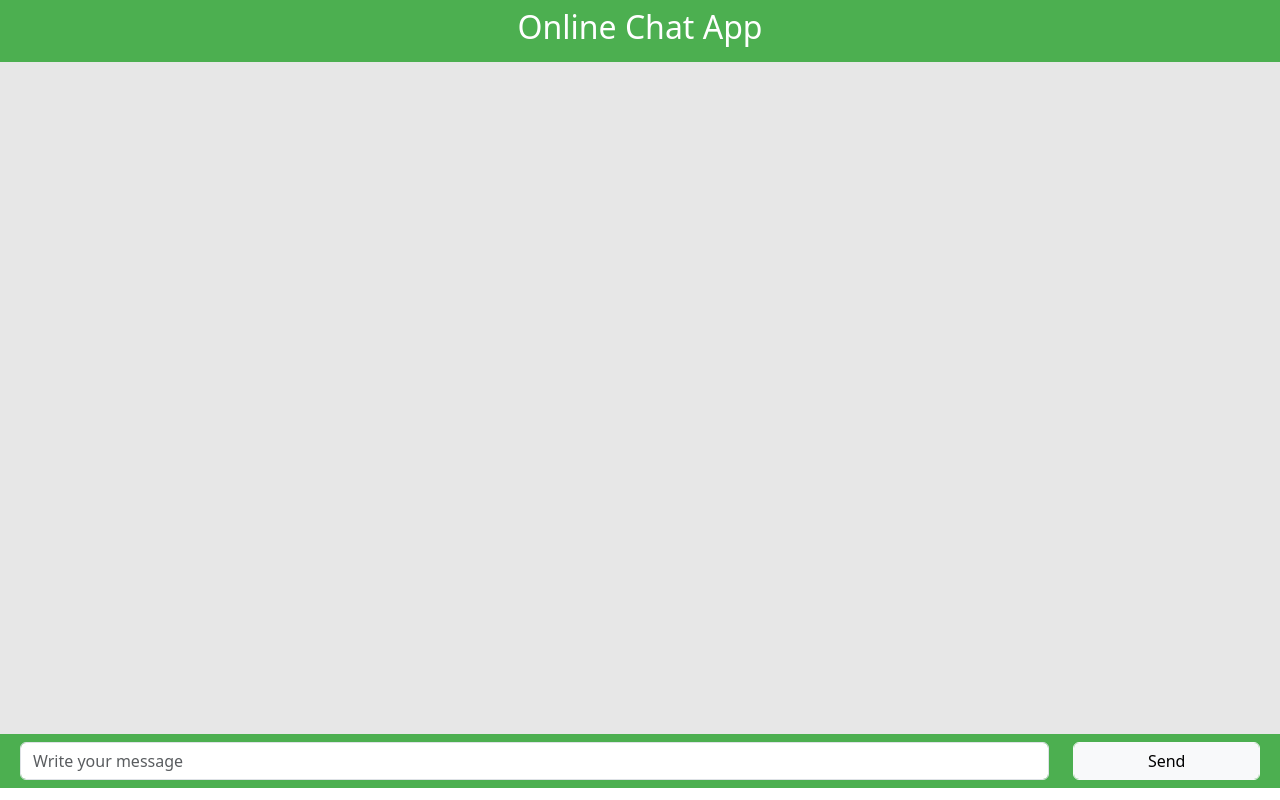
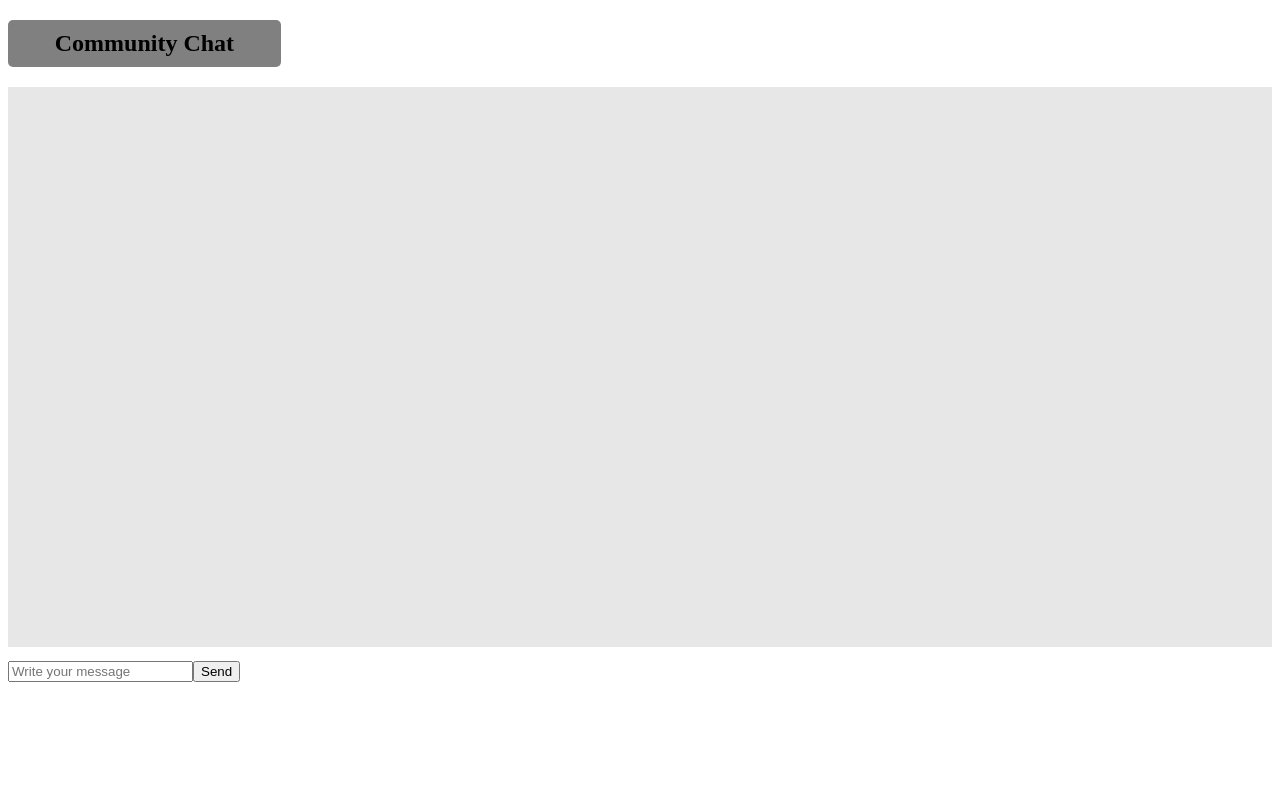
Before and after one commit to Rabbitooth/nfc3_Wingmans, a PHP site: page /index1.php in a window 1280 px wide. Run offline with PHP 8.4, Linux system fonts and the light colour scheme; the visitor is signed in with stand-in values (Sample User, id 1); data that the repository does not hold is empty.

Commit message:
final changes

```diff
--- a/index.php
+++ b/index.php
@@ -12,7 +12,10 @@ include 'php/includes/header.php';
             <?php if (isset($_SESSION['email'])) { ?>
 
             <?php } else { ?>
-                <a href="login.php">Login</a> | <a href="register.php">Register</a>
+                <a href="login.php" style="background-color: #202022; color: white; padding: 10px; text-decoration: none; border-radius: 15px;
+">Login</a> |
+                <a href="register.php" style="background-color: #202022; color: white; padding: 10px; text-decoration: none; border-radius: 15px;
+">Register</a>
             <?php } ?>
         </div>
     </div>
--- a/index1.php
+++ b/index1.php
@@ -23,14 +23,88 @@
    <head>
       <meta charset="utf-8">
       <meta name="viewport" content="width=device-width, initial-scale=1">
-      <title>Online Chat App</title>
-      <link rel="stylesheet" href="styles.css">
-      <link href="https://cdn.jsdelivr.net/npm/bootstrap@5.3.0-alpha3/dist/css/bootstrap.min.css" rel="stylesheet" integrity="sha384-KK94CHFLLe+nY2dmCWGMq91rCGa5gtU4mk92HdvYe+M/SXH301p5ILy+dN9+nJOZ" crossorigin="anonymous">
+      <title>Chat</title>
+      <style>
+body {
+   background-color: white;
+}
+h2{
+   border-radius: 5px;
+   padding: 10px;
+   background-color: grey;
+   max-width: 20%;
+}
+h1,h2 {
+color: black;
+text-align: center;
+}
+.bg-color-gray {
+    background-color: rgb(231, 231, 231);
+    min-height: 70svh;
+    overflow-y: scroll;
+ }
+
+ .message {
+    padding: 3px 10px;
+    border: 1px solid gray;
+    border-radius: 5px;
+    text-align: left;
+    max-width: 70%;
+ }
+
+ .message-header {
+    font-size: small;
+    text-align: left;
+ }
+
+ .my-message {
+    margin-left: auto;
+    background-color: rgb(175 255 176);
+ }
+ .others-message {
+    background-color: rgb(250 235 215);
+    margin-right: auto;
+ }
+ .send-message {
+    min-height: 5vh;
+ }
+
+ .max-height-90 {
+    max-height: 90vh;
+    display: flex;
+ }
+
+ .d-flex {
+    display: flex;
+    flex-direction: column;
+    align-content: center;
+    justify-content: center;
+ }
+
+ .send-message {
+    display: flex;
+    align-items: center;
+    padding: auto;
+}
+
+.send-message .form-control {
+    height: 100%;
+}
+
+.send-message .col-9,
+.send-message .col-md-10,
+.send-message .col-3,
+.send-message .col-md-2 {
+    padding: 10px 0 0 0;
+}
+
+
+</style>
    </head>
    <body>
       <div class="container-fluid">
          <div class="row p-2 bg-color-green">
-            <h2 class="col-12">Online Chat App</h2>
+            <h2 class="col-12">Community Chat</h2>
          </div>
          <div class="row p-2 bg-color-gray">
             <?php
```
